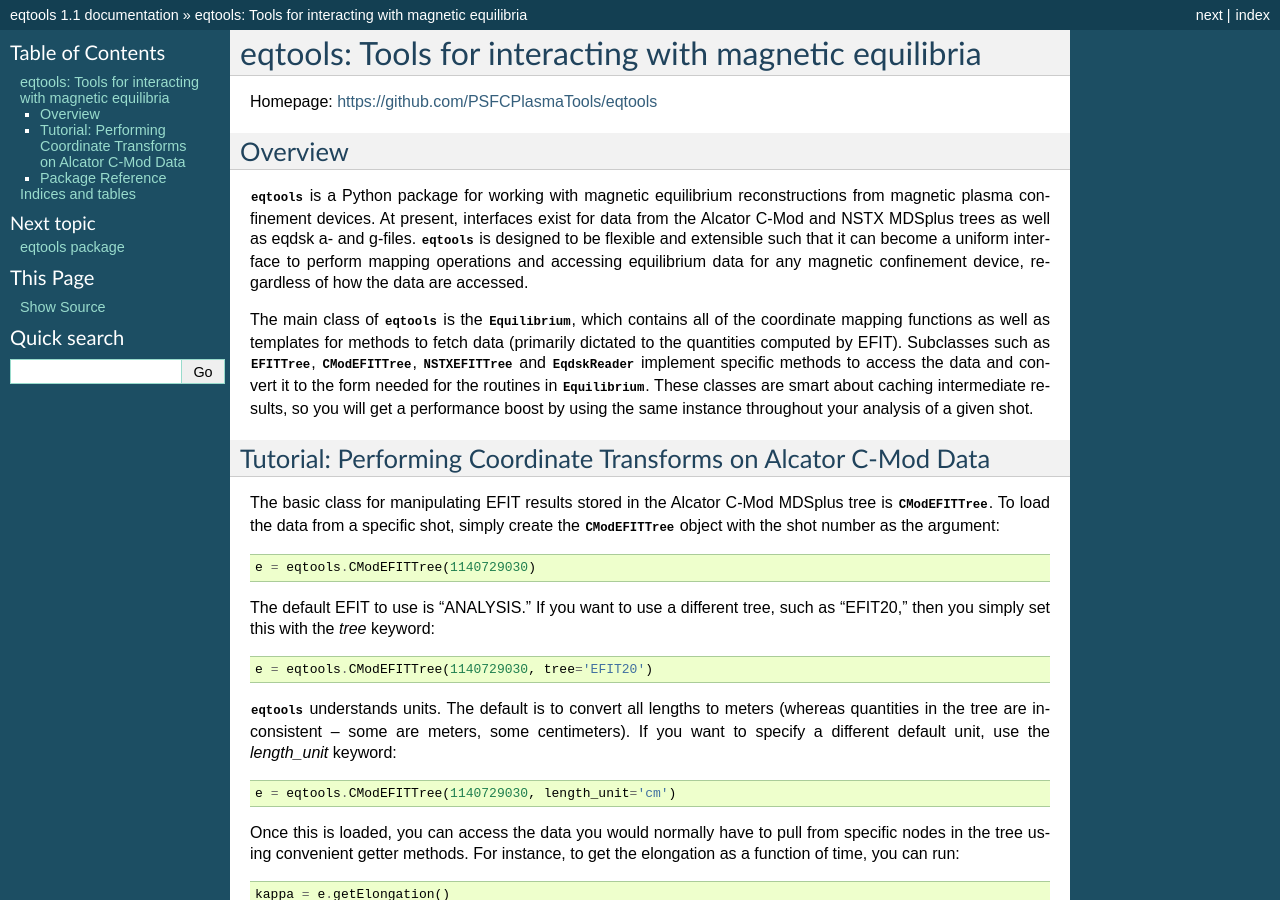
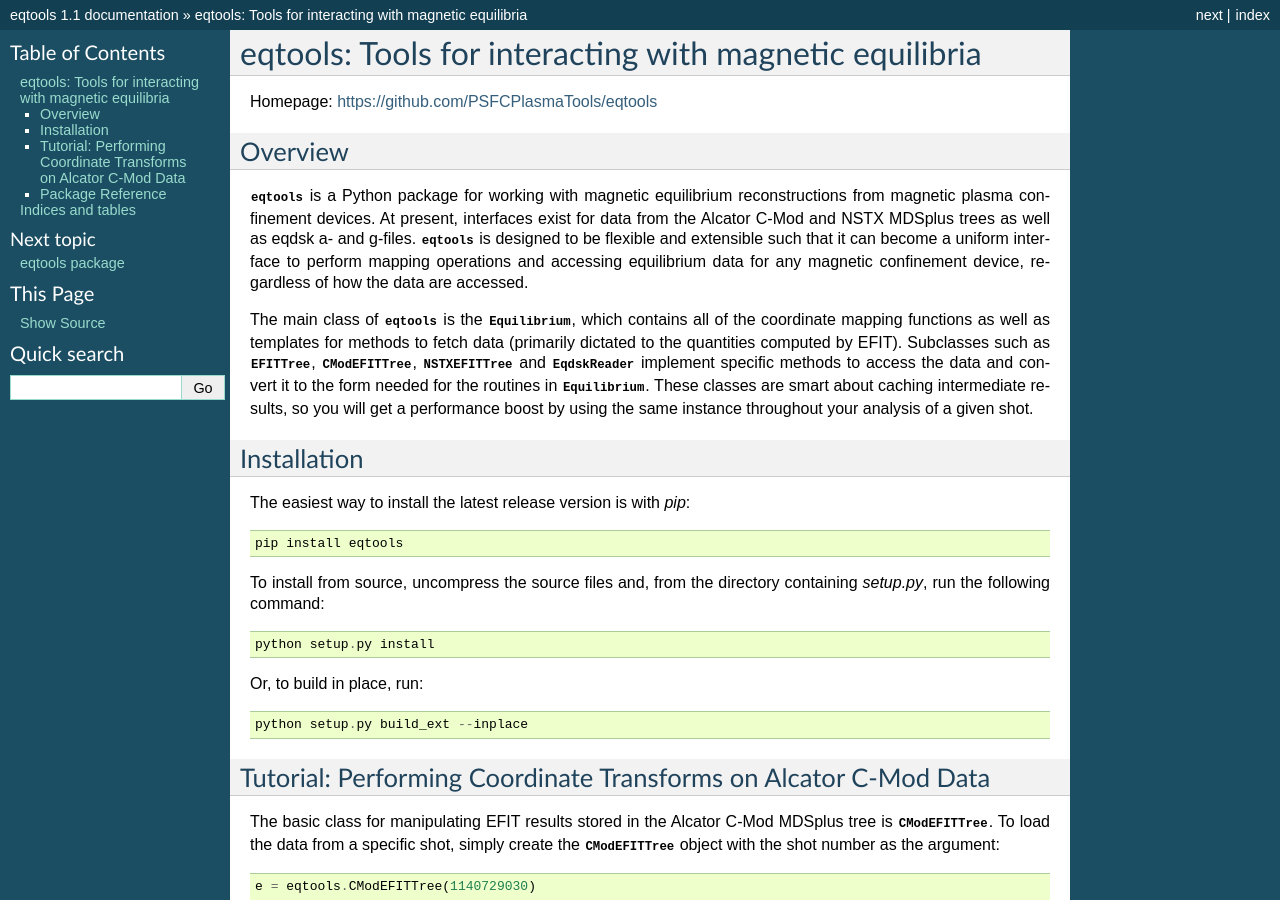
Before and after one commit to PSFCPlasmaTools/eqtools, a Sphinx documentation site: the page built from docs/source/index.rst, in a window 1280 px wide and 900 px high. Built offline with Sphinx 7.4.7, drawn with Linux system fonts in a browser that asks for light colours; formulas are drawn with MathJax 3.

Commit message:
Fix SolovievEFIT.py, update docs to get ready for possible CPiP release.

```diff
--- a/docs/source/index.rst
+++ b/docs/source/index.rst
@@ -14,6 +14,21 @@ Overview
 :py:mod:`eqtools` is a Python package for working with magnetic equilibrium reconstructions from magnetic plasma confinement devices. At present, interfaces exist for data from the Alcator C-Mod and NSTX MDSplus trees as well as eqdsk a- and g-files. :py:mod:`eqtools` is designed to be flexible and extensible such that it can become a uniform interface to perform mapping operations and accessing equilibrium data for any magnetic confinement device, regardless of how the data are accessed.
 
 The main class of :py:mod:`eqtools` is the :py:class:`~eqtools.core.Equilibrium`, which contains all of the coordinate mapping functions as well as templates for methods to fetch data (primarily dictated to the quantities computed by EFIT). Subclasses such as :py:class:`~eqtools.EFIT.EFITTree`, :py:class:`~eqtools.CModEFIT.CModEFITTree`, :py:class:`~eqtools.NSTXEFIT.NSTXEFITTree` and :py:class:`~eqtools.eqdskreader.EqdskReader` implement specific methods to access the data and convert it to the form needed for the routines in :py:class:`~eqtools.core.Equilibrium`. These classes are smart about caching intermediate results, so you will get a performance boost by using the same instance throughout your analysis of a given shot.
+
+Installation
+------------
+
+The easiest way to install the latest release version is with `pip`::
+
+    pip install eqtools
+
+To install from source, uncompress the source files and, from the directory containing `setup.py`, run the following command::
+
+    python setup.py install
+
+Or, to build in place, run::
+
+    python setup.py build_ext --inplace
 
 Tutorial: Performing Coordinate Transforms on Alcator C-Mod Data
 ----------------------------------------------------------------
```
Also changed, not shown: README.md (+61 -0 lines), 5 other files.
